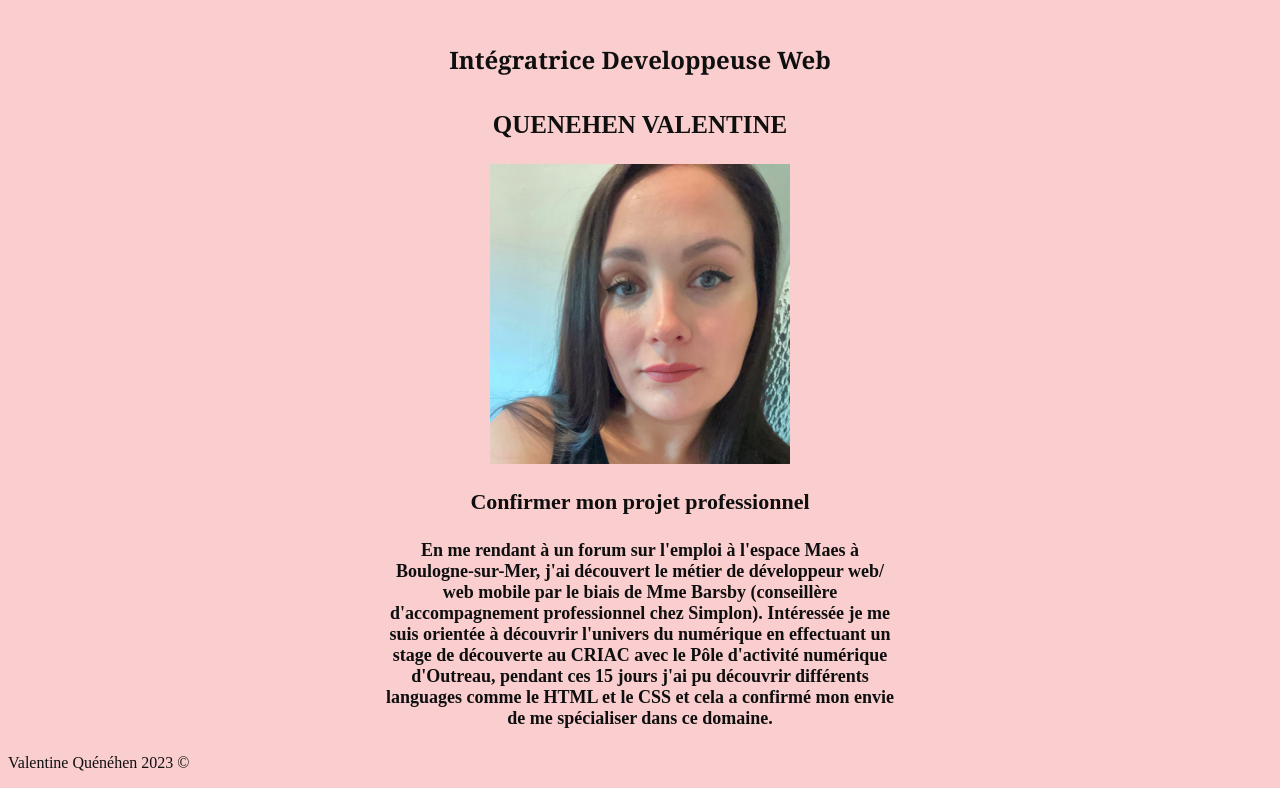
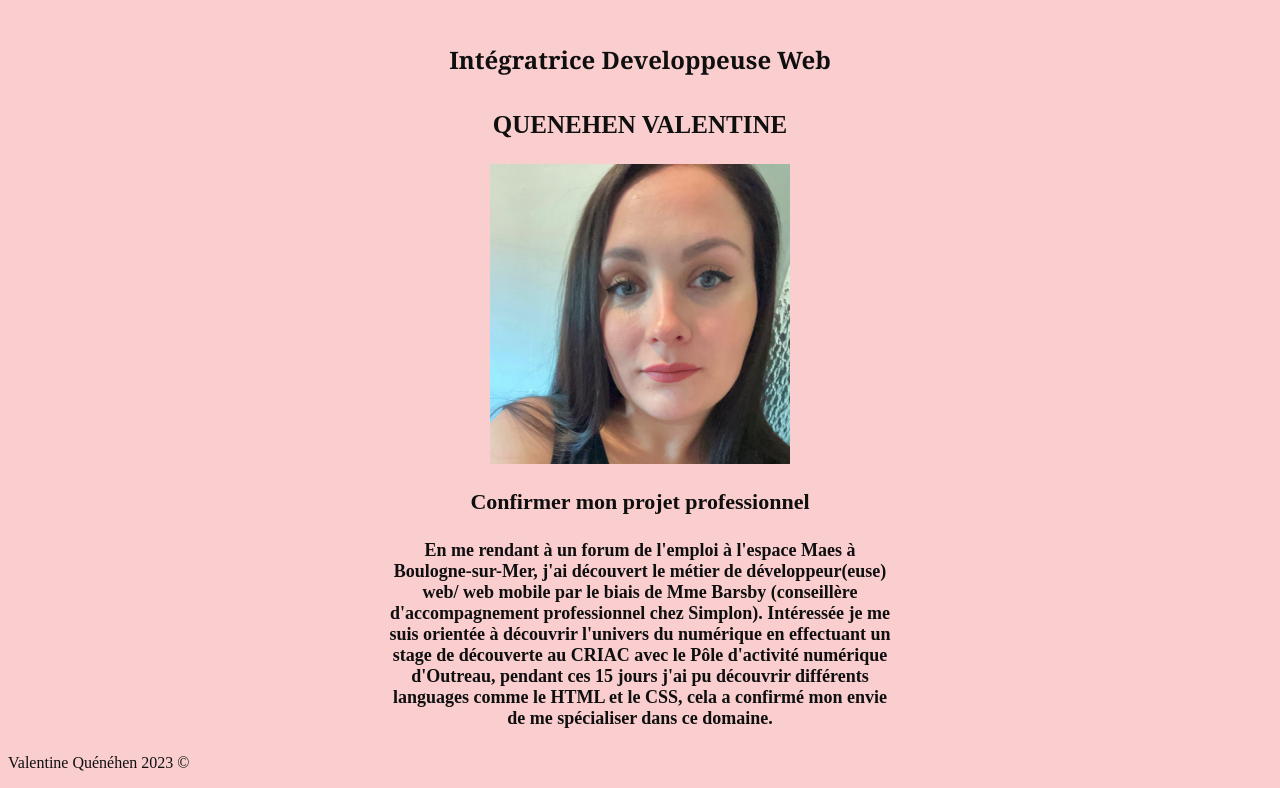
Before and after one commit to lalalex62/README, a plain HTML site: page index.html in a window 1280 px wide. Shown: the part 211-999 px from the top of the page. Drawn offline with Linux system fonts and the light colour scheme.

Commit message:
projet13

```diff
--- a/index.html
+++ b/index.html
@@ -33,8 +33,8 @@
                                 </div>
                             <div class="index">
                                 <h4> Confirmer mon projet professionnel</h4>
-                                <P>En me rendant à un forum sur l'emploi à l'espace Maes à Boulogne-sur-Mer, j'ai découvert le métier de développeur web/ web mobile par le biais de Mme Barsby (conseillère d'accompagnement professionnel chez Simplon).
-                                 Intéressée je me suis orientée à découvrir l'univers du numérique en effectuant un stage de découverte au CRIAC avec le Pôle d'activité numérique d'Outreau, pendant ces 15 jours j'ai pu découvrir différents languages comme le HTML et le CSS  et cela a confirmé mon envie de me spécialiser dans ce domaine.
+                                <P>En me rendant à un forum de l'emploi à l'espace Maes à Boulogne-sur-Mer, j'ai découvert le métier de développeur(euse) web/ web mobile par le biais de Mme Barsby (conseillère d'accompagnement professionnel chez Simplon).
+                                 Intéressée je me suis orientée à découvrir l'univers du numérique en effectuant un stage de découverte au CRIAC avec le Pôle d'activité numérique d'Outreau, pendant ces 15 jours j'ai pu découvrir différents languages comme le HTML et le CSS, cela a confirmé mon envie de me spécialiser dans ce domaine.
                                 </p>
                             </div>
 
```
